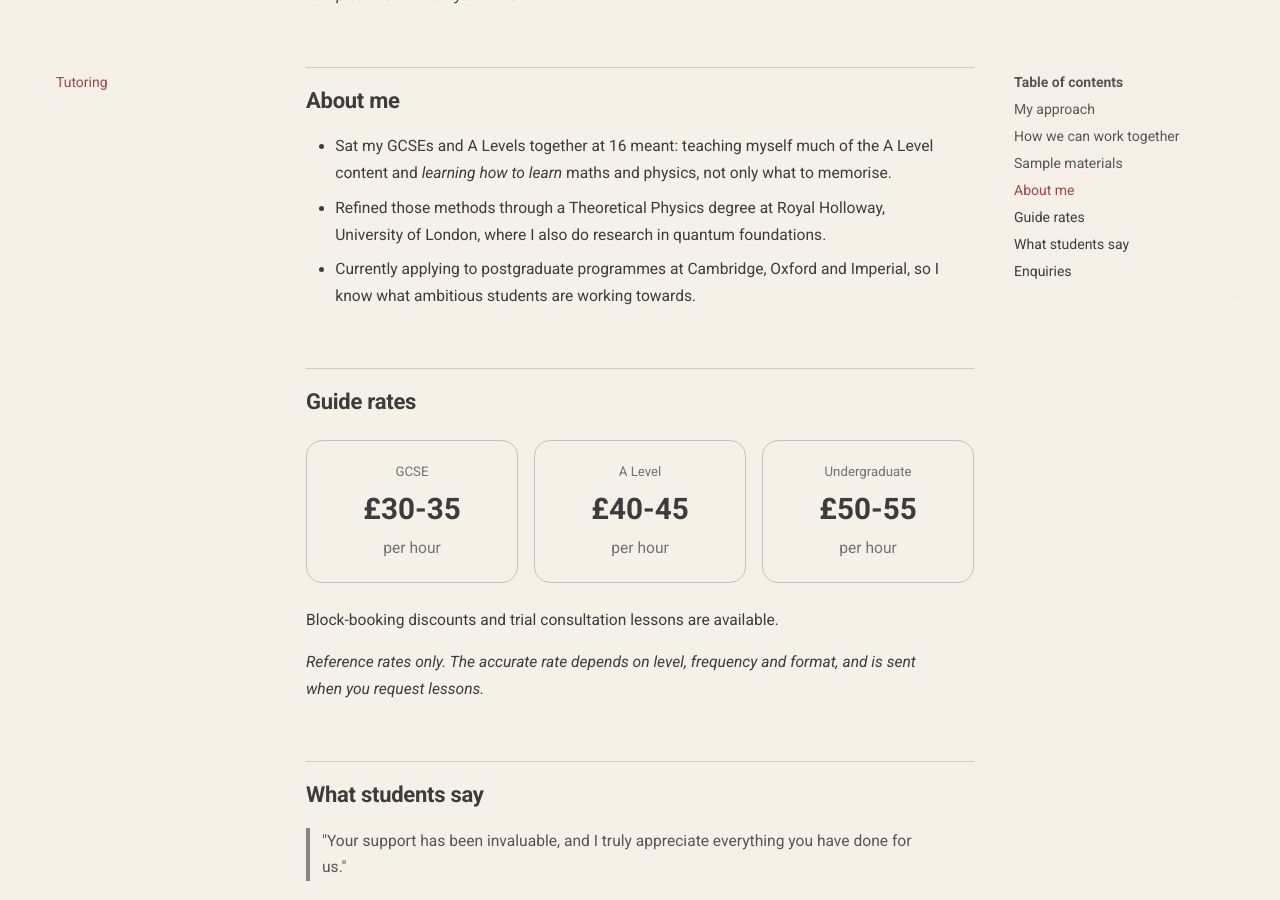
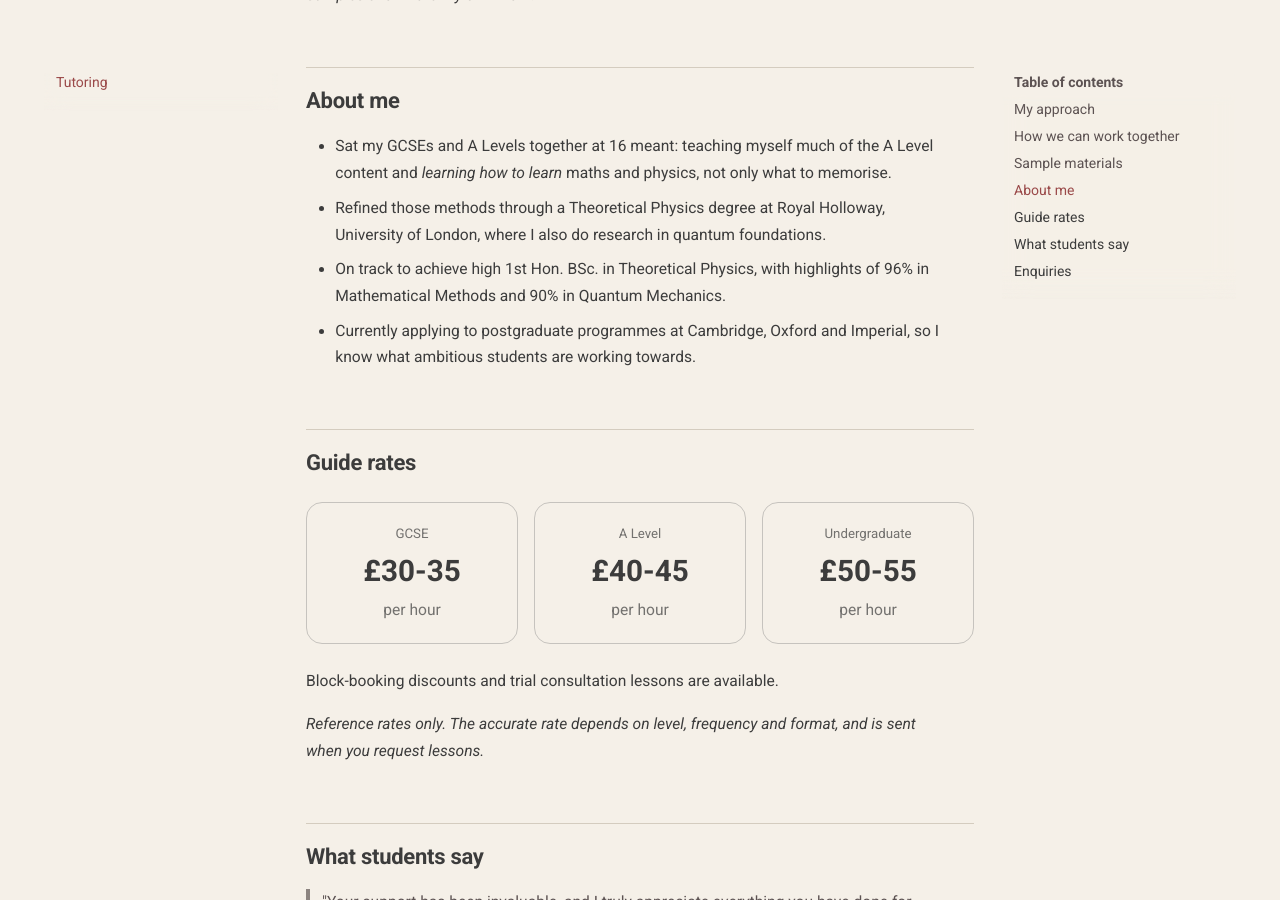
Before and after one commit to conradkhho/conradkhho.github.io, an MkDocs documentation site: the page built from docs/tutoring.md, in a window 1280 px wide and 900 px high, scrolled down 2221 px. Built offline with MkDocs 1.6.1 and Material for MkDocs 9.7.7, drawn with Linux system fonts in a browser that asks for light colours.

Commit message:
updating site

```diff
--- a/docs/tutoring.md
+++ b/docs/tutoring.md
@@ -83,6 +83,7 @@ A few examples of my own tutorial sheets and lecture notes. Yours would be built
 
 - Sat my GCSEs and A Levels together at 16 meant: teaching myself much of the A Level content and *learning how to learn* maths and physics, not only what to memorise.
 - Refined those methods through a Theoretical Physics degree at Royal Holloway, University of London, where I also do research in quantum foundations.
+- On track to achieve high 1st Hon. BSc. in Theoretical Physics, with highlights of 96% in Mathematical Methods and 90% in Quantum Mechanics.
 - Currently applying to postgraduate programmes at Cambridge, Oxford and Imperial, so I know what ambitious students are working towards.
 
 ## Guide rates
```
Also changed, not shown: site/search/search_index.json, site/tutoring/index.html.
